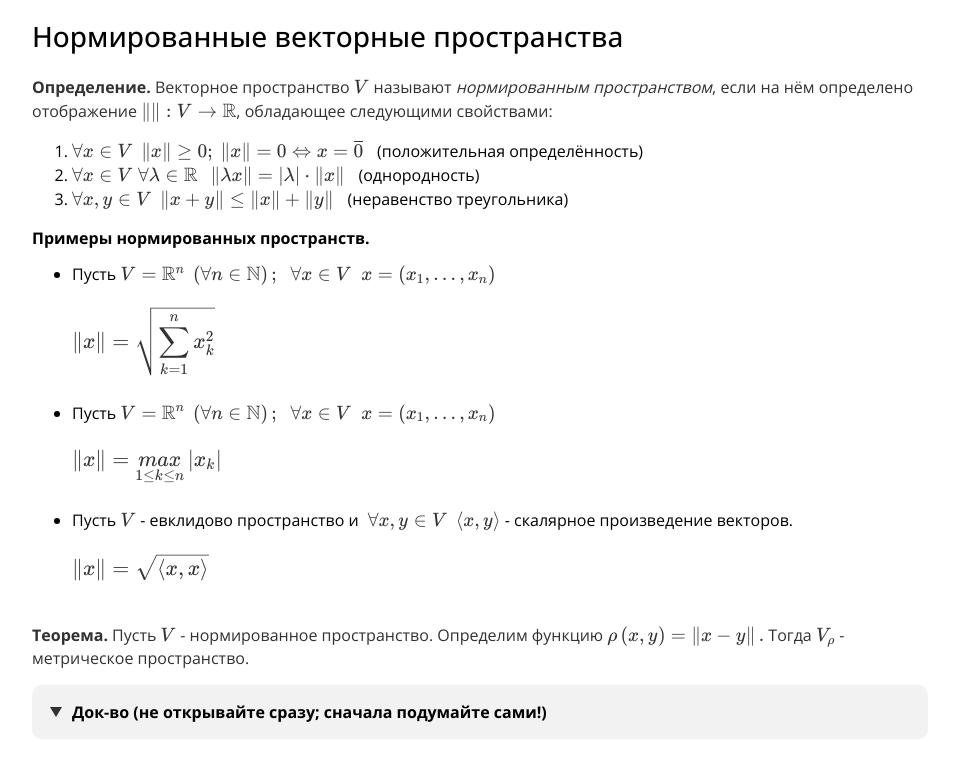
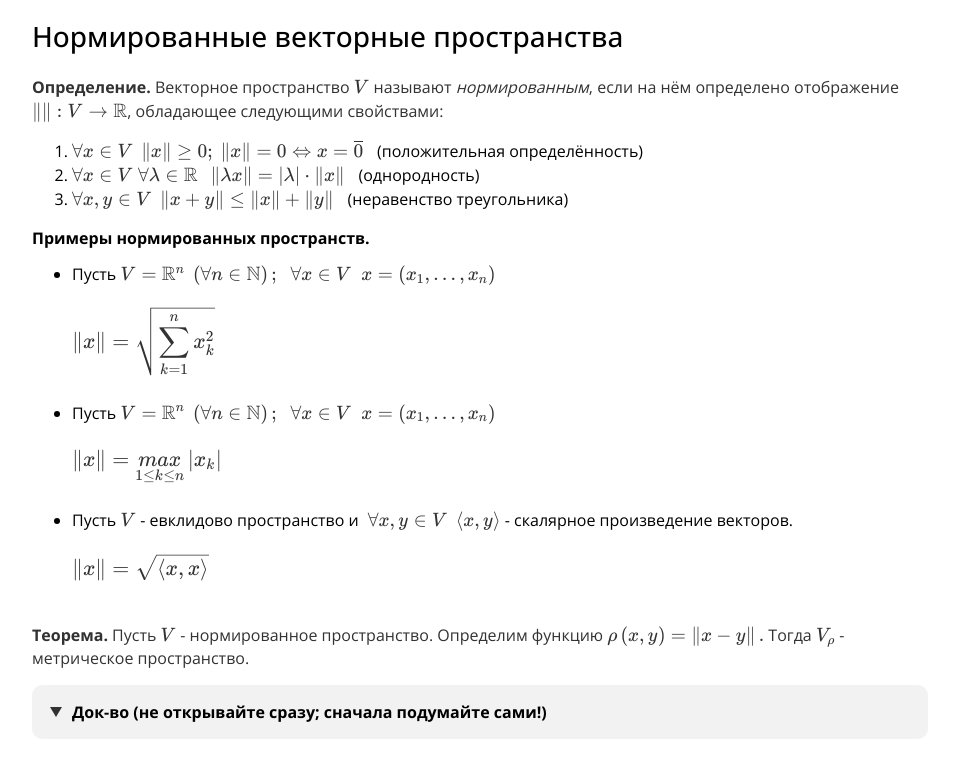
Before and after one commit to t-puzanov/pages, a plain HTML site: page notes/2y1s/calculus/metric-spaces/index.html in a window 1280 px wide. Shown: the part 1364-2141 px from the top of the page, without its empty margins (160-1119 px from the left). Drawn offline with Linux system fonts and the light colour scheme.

Commit message:
fix content in /notes/2y1s/calculus/metric-space

```diff
--- a/notes/2y1s/calculus/metric-spaces/index.html
+++ b/notes/2y1s/calculus/metric-spaces/index.html
@@ -186,7 +186,7 @@
 
         <p>
             <b>Определение.</b> Векторное пространство <span class="tex">V</span>
-            называют <i>нормированным пространством</i>, если на нём определено отображение
+            называют <i>нормированным</i>, если на нём определено отображение
             <span class="tex">\left\|  \right\| : V \to \mathbb{R}</span>, обладающее следующими свойствами:
 
             <ol>
```
